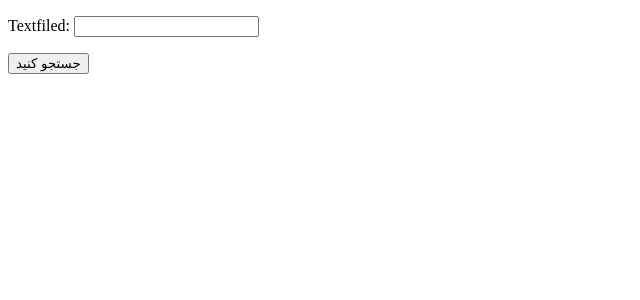
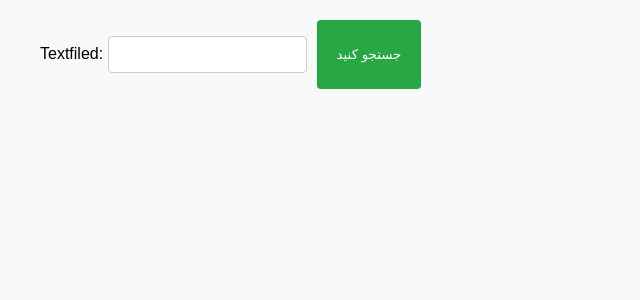
Before and after one commit to 4013amin/Django_Projects, a Django app: template Shop/app/templates/home.html in a window 1280 px wide. Shown: the top 300 px of the page, without its empty margins (0-640 px from the left). Run offline with Django 5.2, Linux system fonts and the light colour scheme; the template is opened without the code that fills it: values that come from a table or form of the project are taken from there, others are empty.

Commit message:
Create_Form

```diff
--- a/Shop/app/templates/home.html
+++ b/Shop/app/templates/home.html
@@ -3,20 +3,101 @@
 <head>
     <meta charset="UTF-8">
     <title>Register</title>
+    <style>
+        body {
+            font-family: Arial, sans-serif;
+            background-color: #f8f9fa;
+            margin: 0;
+            padding: 20px;
+        }
+
+        .container {
+            max-width: 1200px;
+            margin: 0 auto;
+        }
+
+        form {
+            display: flex;
+            margin-bottom: 20px;
+        }
+
+        form input[type="text"] {
+            flex: 1;
+            padding: 10px;
+            border: 1px solid #ccc;
+            border-radius: 4px;
+            margin-right: 10px;
+        }
+
+        form button {
+            padding: 10px 20px;
+            background-color: #28a745;
+            color: white;
+            border: none;
+            border-radius: 4px;
+            cursor: pointer;
+        }
+
+        form button:hover {
+            background-color: #218838;
+        }
+
+        .card {
+            background-color: white;
+            border: 1px solid #ddd;
+            border-radius: 4px;
+            margin-bottom: 20px;
+            padding: 15px;
+            box-shadow: 0 2px 4px rgba(0, 0, 0, 0.1);
+            transition: transform 0.3s;
+        }
+
+        .card:hover {
+            transform: translateY(-5px);
+        }
+
+        .card img {
+            max-width: 100%;
+            height: auto;
+            border-radius: 4px;
+        }
+
+        .card h2 {
+            margin: 10px 0 5px;
+        }
+
+        .card p {
+            color: #666;
+        }
+
+        .card-container {
+            display: flex;
+            flex-wrap: wrap;
+            gap: 20px;
+        }
+
+        .card-container .card {
+            flex: 1 1 calc(33.333% - 20px);
+            box-sizing: border-box;
+        }
+    </style>
 </head>
 <body>
+<div class="container">
     <form action="#" method="GET">
         {{ search.as_p }}
         <button type="submit" class="btn btn-success">جستجو کنید</button>
     </form>
 
+    <div class="card-container">
         {% for user in userList %}
-<div>
-    <img src="{{ user.image.url }}" alt="">
-    <h2>{{ user.name }}</h2>
-    <h2>{{ user.lastname }}</h2>
-    <h2>{{ user.des }}</h2>
+        <div class="card">
+            <img src="{{ user.image.url }}" alt="{{ user.name }}">
+            <h2>{{ user.name }} {{ user.lastname }}</h2>
+            <p>{{ user.des }}</p>
         </div>
         {% endfor %}
+    </div>
+</div>
 </body>
 </html>
```
Lines whose indentation alone changed are shown as unchanged.
